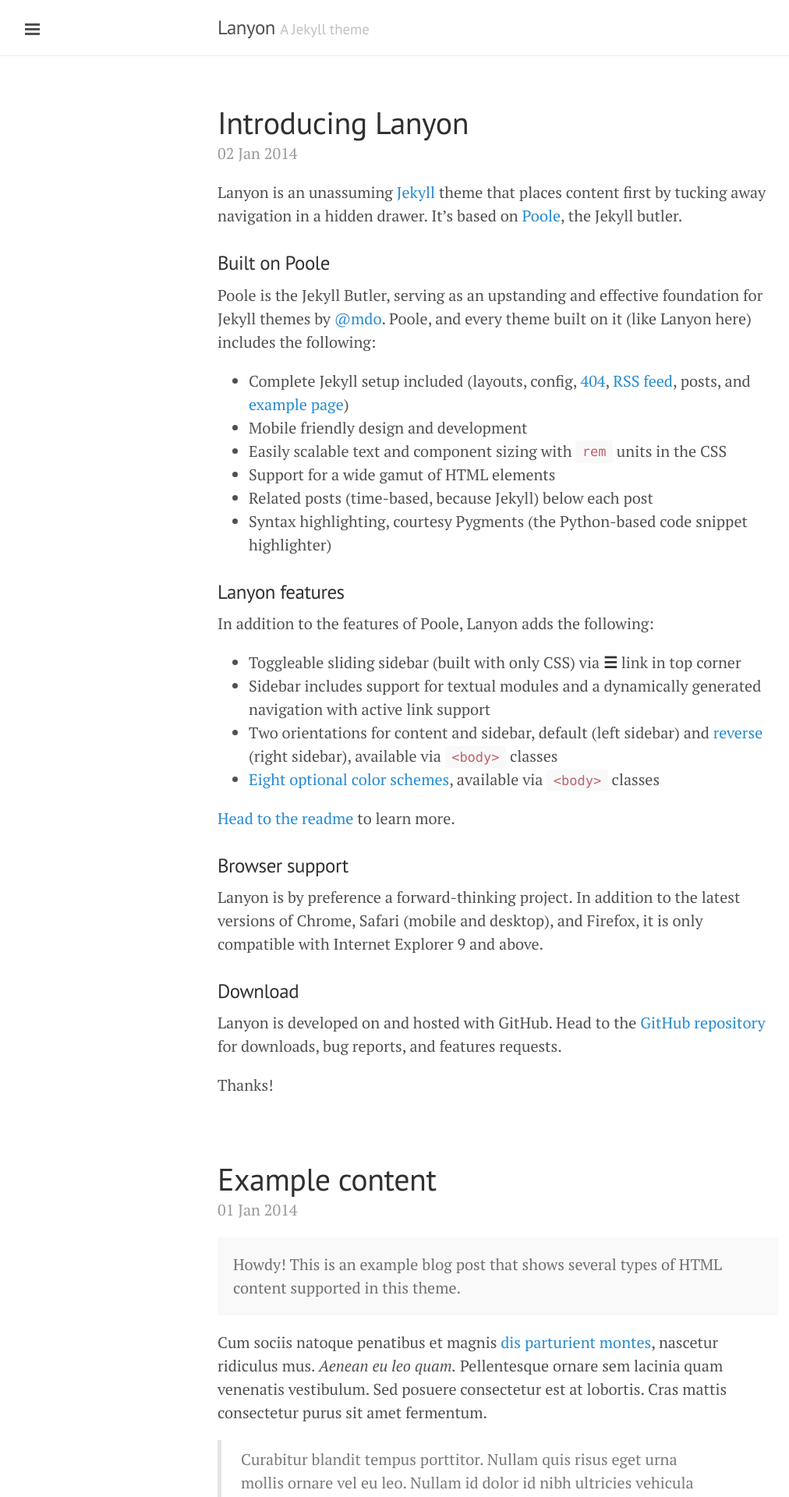
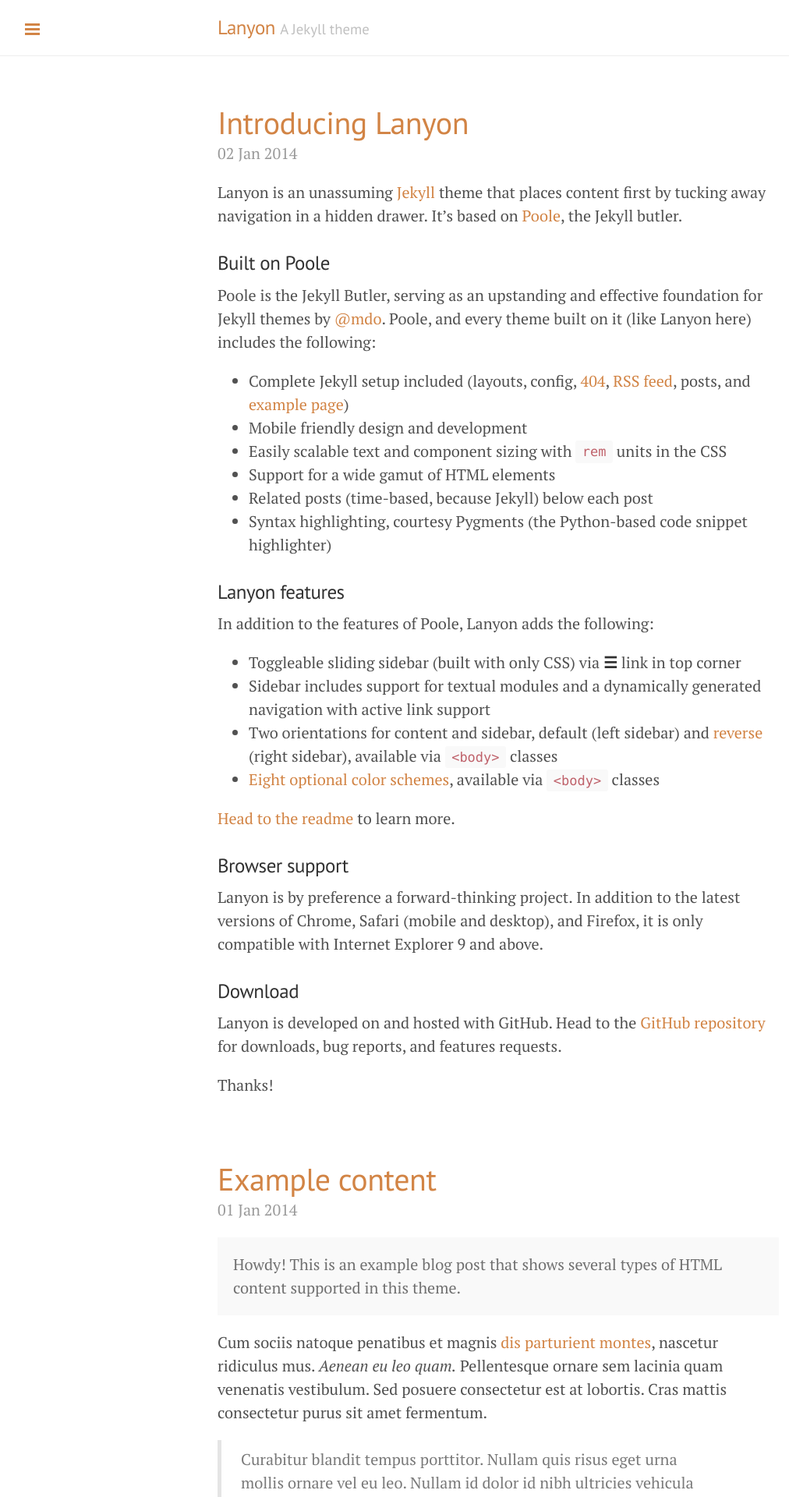
Before and after one commit to SDiedel/sdiedel.github.io, a Jekyll site: the page built from index.html, in a window 1280 px wide. Shown: the top 1920 px of the page at 78% size, without its empty margins (1-1013 px from the left). Built offline with Jekyll 4.4.1, drawn with Linux system fonts in a browser that asks for light colours; Markdown is read by kramdown in place of the engine named in the settings; the list of posts is cut into pages by our own code.

Commit message:
Update default.html
Selected different theme and reverse layout

```diff
--- a/_layouts/default.html
+++ b/_layouts/default.html
@@ -3,7 +3,7 @@
 
   {% include head.html %}
 
-  <body>
+  <body class="theme-base-09" class="layout-reverse">
 
     {% include sidebar.html %}
 
```
